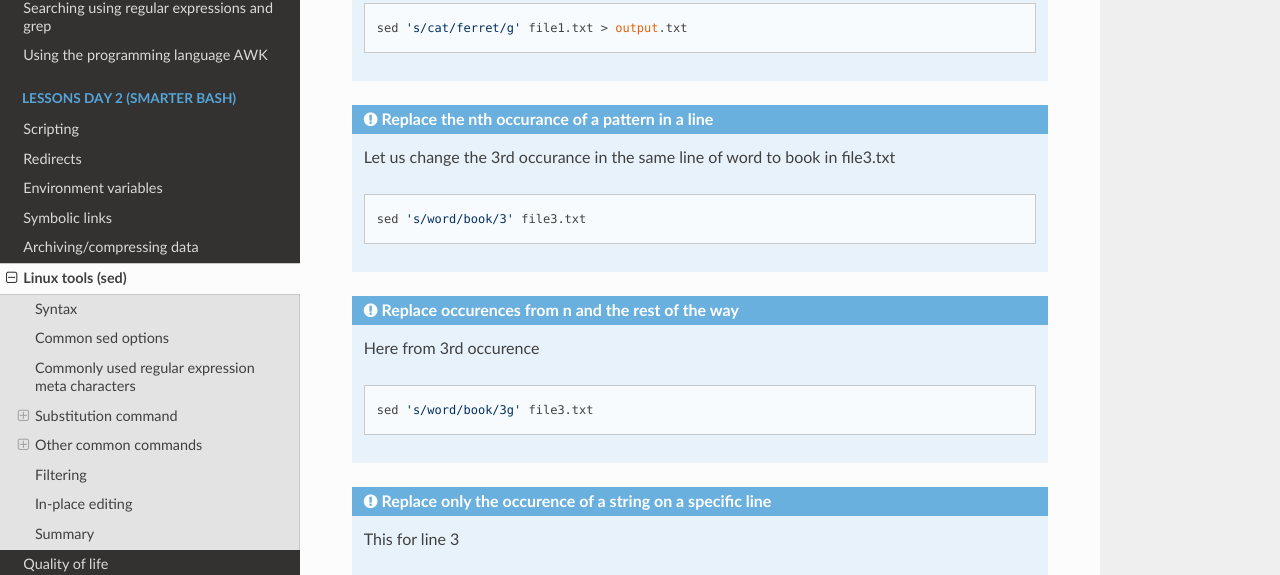
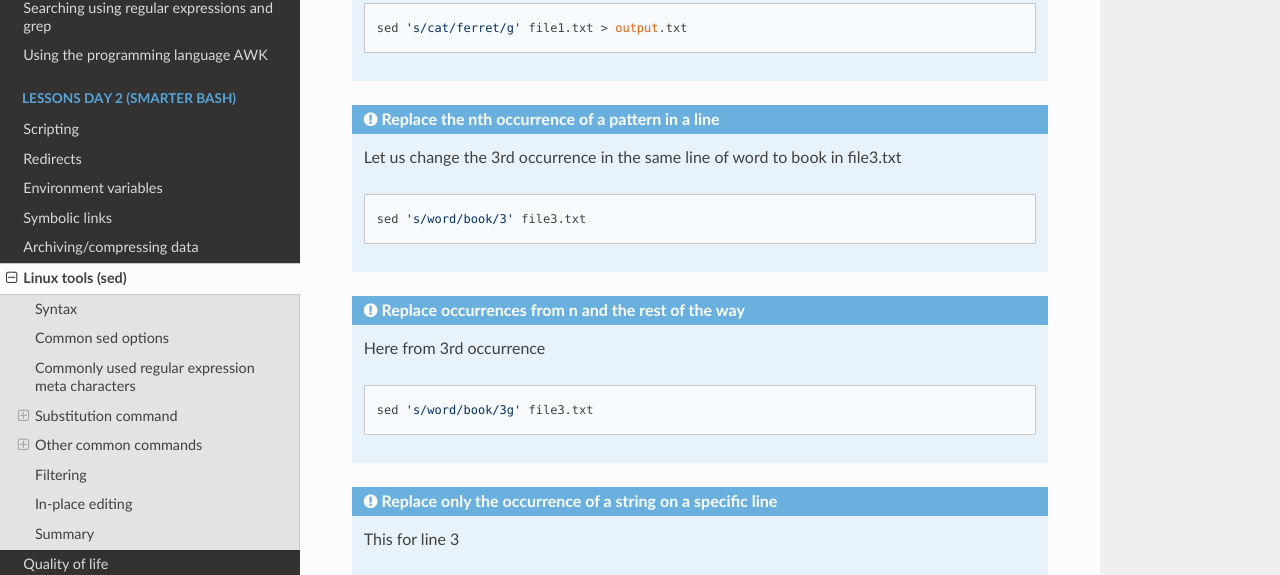
Before and after one commit to UPPMAX/linux-command-line-201, an MkDocs documentation site: the page built from docs/sessions/sed.md, in a window 1280 px wide and 900 px high, scrolled down 1720 px. Shown: the part 148-723 px from the top of the window. Built offline with MkDocs 1.6.1, drawn with Linux system fonts in a browser that asks for light colours; nearby versions of some CDN libraries.

Commit message:
I spell occurrence wrong often :"

````diff
--- a/docs/sessions/sed.md
+++ b/docs/sessions/sed.md
@@ -71,23 +71,23 @@ sed 's/regexp/replacement/g' inputFileName > outputFileName
     sed 's/cat/ferret/g' file1.txt > output.txt
     ```
 
-!!! note "Replace the nth occurance of a pattern in a line"
+!!! note "Replace the nth occurrence of a pattern in a line"
 
-    Let us change the 3rd occurance in the same line of word to book in file3.txt
+    Let us change the 3rd occurrence in the same line of word to book in file3.txt
 
     ```bash
     sed 's/word/book/3' file3.txt
     ```
 
-!!! note "Replace occurences from n and the rest of the way"
+!!! note "Replace occurrences from n and the rest of the way"
 
-    Here from 3rd occurence
+    Here from 3rd occurrence
 
     ```bash
     sed 's/word/book/3g' file3.txt
     ```
 
-!!! note "Replace only the occurence of a string on a specific line"
+!!! note "Replace only the occurrence of a string on a specific line"
 
     This for line 3
 
````
